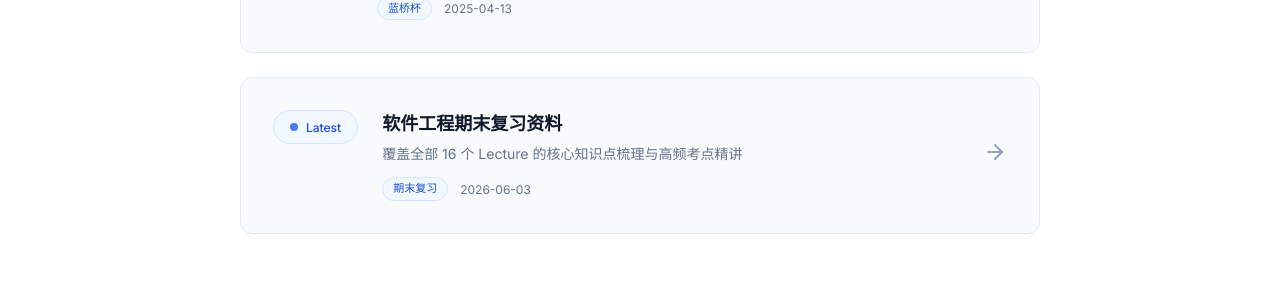
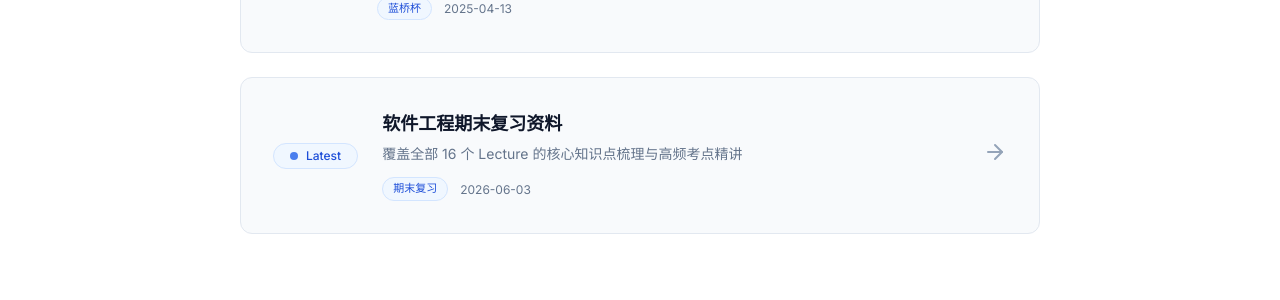
Before and after one commit to nuo534202/nuo534202.github.io, a Jekyll site: the page blog/index.html, which Jekyll copies as it is, in a window 1280 px wide and 1400 px high, scrolled down 248 px. Shown: the part 777-1077 px from the top of the window. Built offline with Jekyll 4.4.1, drawn with Linux system fonts in a browser that asks for light colours.

Commit message:
fix: fix se final review err

```diff
--- a/blog/index.html
+++ b/blog/index.html
@@ -106,7 +106,6 @@
                 <h2 class="section-title">精选文章</h2>
             </div>
             <a href="/lanqiao2025_provincial_cpp.html" class="featured-card" target="_blank" rel="noopener noreferrer">
-                <div class="featured-card-badge" aria-hidden="true"></div>
                 <div class="featured-card-content">
                     <h3>2025 蓝桥杯省赛 C++ 题解</h3>
                     <p>题目分析、思路与代码全收录</p>
@@ -122,7 +121,7 @@
                     </svg>
                 </div>
             </a>
-            <a href="/se_final_review.html" class="featured-card" target="_blank" rel="noopener noreferrer">
+            <a href="/se_final_review.html" class="featured-card featured-card-latest" target="_blank" rel="noopener noreferrer">
                 <div class="featured-card-badge">
                     <span class="featured-dot"></span>
                     <span>Latest</span>
--- a/style.css
+++ b/style.css
@@ -1042,7 +1042,7 @@
 
 .featured-card {
     display: flex;
-    align-items: flex-start;
+    align-items: center;
     gap: var(--space-lg);
     max-width: 800px;
     margin-left: auto;
@@ -1071,20 +1071,15 @@
 .featured-card-badge {
     display: flex;
     align-items: center;
+    justify-content: center;
     gap: var(--space-xs);
-    padding: var(--space-xs) var(--space-md);
+    padding: 6px var(--space-md);
     background: var(--blue-50);
     border: 1px solid var(--blue-100);
     border-radius: var(--radius-pill);
     flex-shrink: 0;
     min-width: 80px;
-    height: 34px;
-    box-sizing: border-box;
-    justify-content: center;
-}
-
-.featured-card-badge[aria-hidden="true"] {
-    visibility: hidden;
+    line-height: 1;
 }
 
 .featured-dot {
@@ -1093,17 +1088,23 @@
     background: var(--blue-500);
     border-radius: var(--radius-full);
     animation: pulse 2s ease-in-out infinite;
+    flex-shrink: 0;
 }
 
 .featured-card-badge span:last-child {
     font-size: 12px;
     font-weight: 500;
     color: var(--blue-600);
+    line-height: 1;
 }
 
 .featured-card-content {
     flex: 1;
     min-width: 0;
+}
+
+.featured-card:not(.featured-card-latest) .featured-card-content {
+    margin-left: calc(80px + var(--space-lg));
 }
 
 .featured-card-content h3 {
@@ -1144,7 +1145,6 @@
     color: var(--hairline-strong);
     transition: all var(--transition-base);
     flex-shrink: 0;
-    align-self: center;
 }
 
 .featured-card:hover .featured-card-arrow {
@@ -1965,8 +1965,8 @@
         gap: var(--space-md);
     }
 
-    .featured-card-badge[aria-hidden="true"] {
-        display: none;
+    .featured-card:not(.featured-card-latest) .featured-card-content {
+        margin-left: 0;
     }
 
     .games-grid {
```
Also changed, not shown: _posts/2026-06-03-se_final_review.md (+5 -2 lines).
